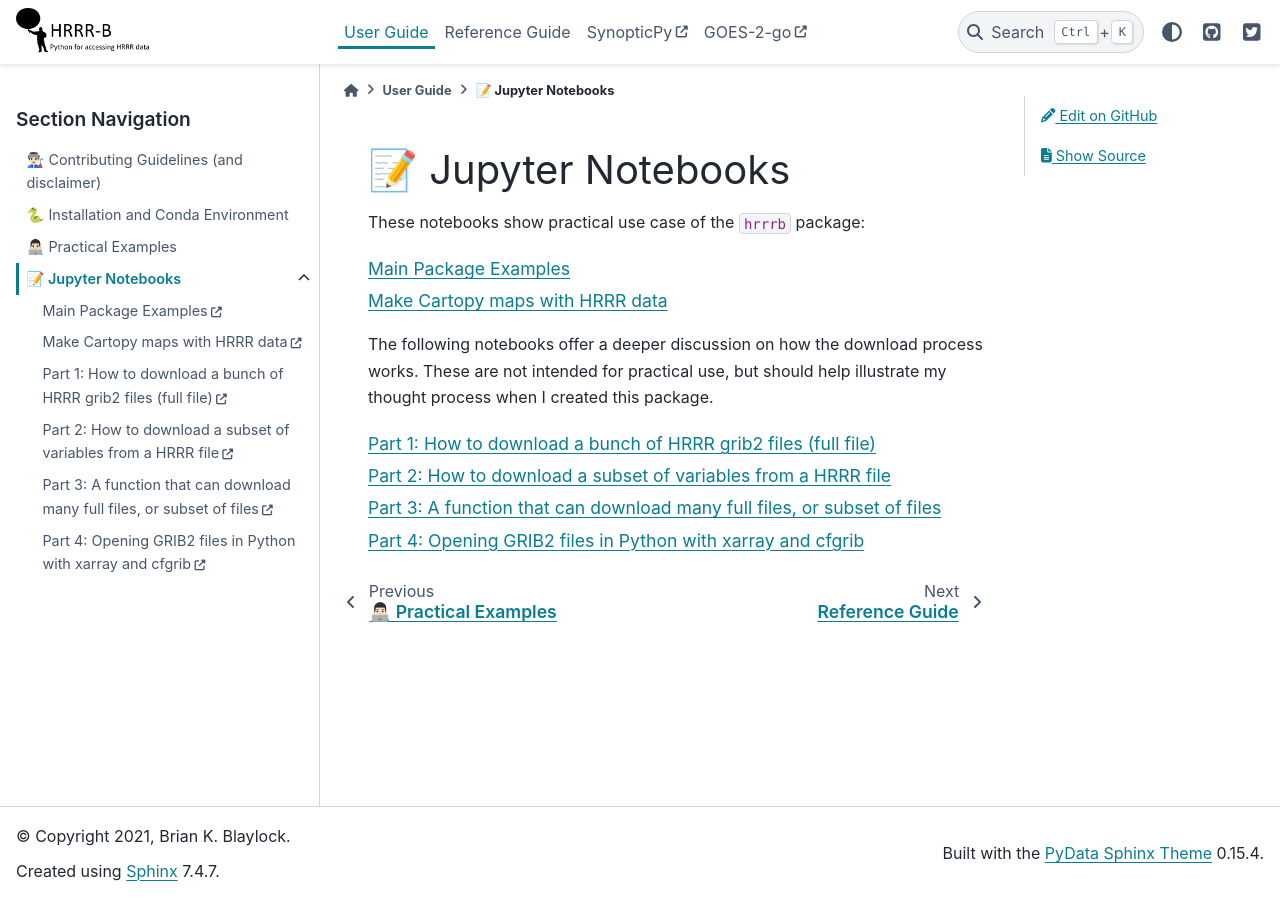
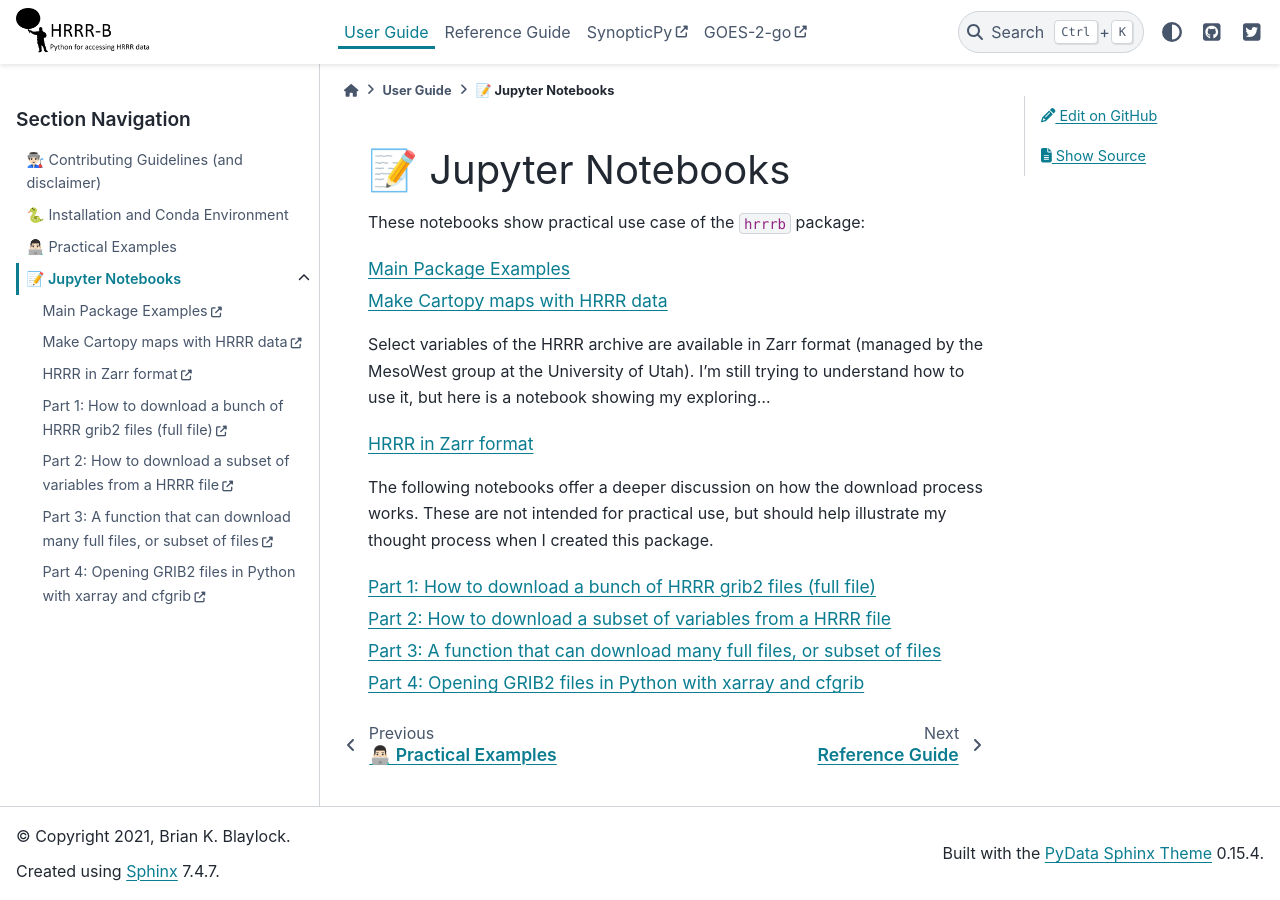
Before and after one commit to blaylockbk/Herbie, a Sphinx documentation site: the page built from docs/user_guide/notebooks.md, in a window 1280 px wide. Built offline with Sphinx 7.4.7 and the PyData theme 0.15.4, drawn with Linux system fonts in a browser that asks for light colours; nearby versions of some CDN libraries.

Commit message:
adding zarr examples

```diff
--- a/docs/user_guide/notebooks.md
+++ b/docs/user_guide/notebooks.md
@@ -5,6 +5,9 @@ These notebooks show practical use case of the `hrrrb` package:
 - [Main Package Examples](https://github.com/blaylockbk/HRRR_archive_download/blob/master/notebooks/examples.ipynb)
 - [Make Cartopy maps with HRRR data](https://github.com/blaylockbk/HRRR_archive_download/blob/master/notebooks/demo_plot-on-map-with-common-features.ipynb)
 
+Select variables of the HRRR archive are available in Zarr format (managed by the MesoWest group at the University of Utah). I'm still trying to understand how to use it, but here is a notebook showing my exploring...
+- [HRRR in Zarr format](https://github.com/blaylockbk/HRRR_archive_download/blob/master/notebooks/zarr_HRRR.ipynb)
+
 The following notebooks offer a deeper discussion on how the download process works. These are not intended for practical use, but should help illustrate my thought process when I created this package.
 
 - [Part 1: How to download a bunch of HRRR grib2 files (full file)](https://github.com/blaylockbk/HRRR_archive_download/blob/master/notebooks/demo_download_hrrr_archive_part1.ipynb)
--- a/environment.yml
+++ b/environment.yml
@@ -22,6 +22,7 @@ dependencies:
   - cfgrib
   - pylint
   - s3fs
+  - zarr
   #- wgrib2  # Uncomment if you are on a Linux machine
 
   - pip:
```
Also changed, not shown: 1 other file.
